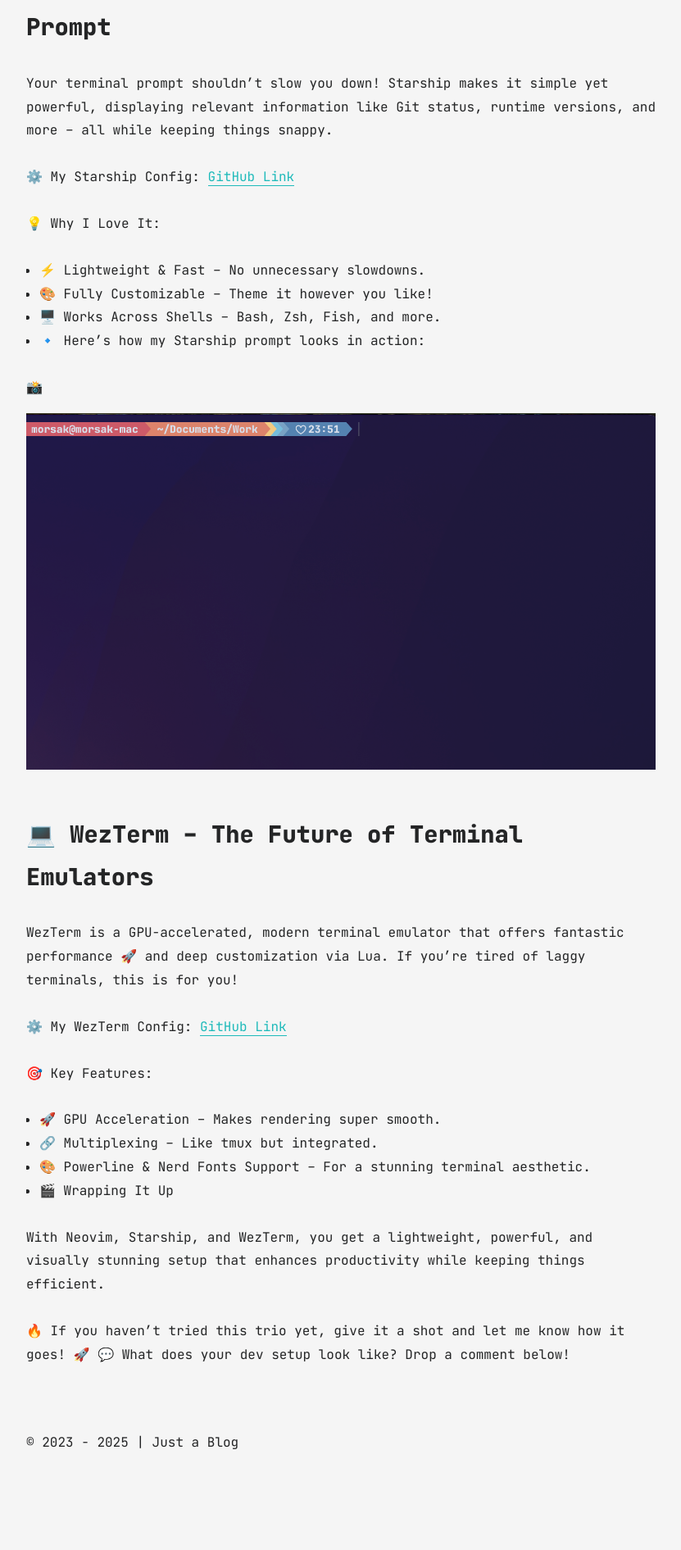
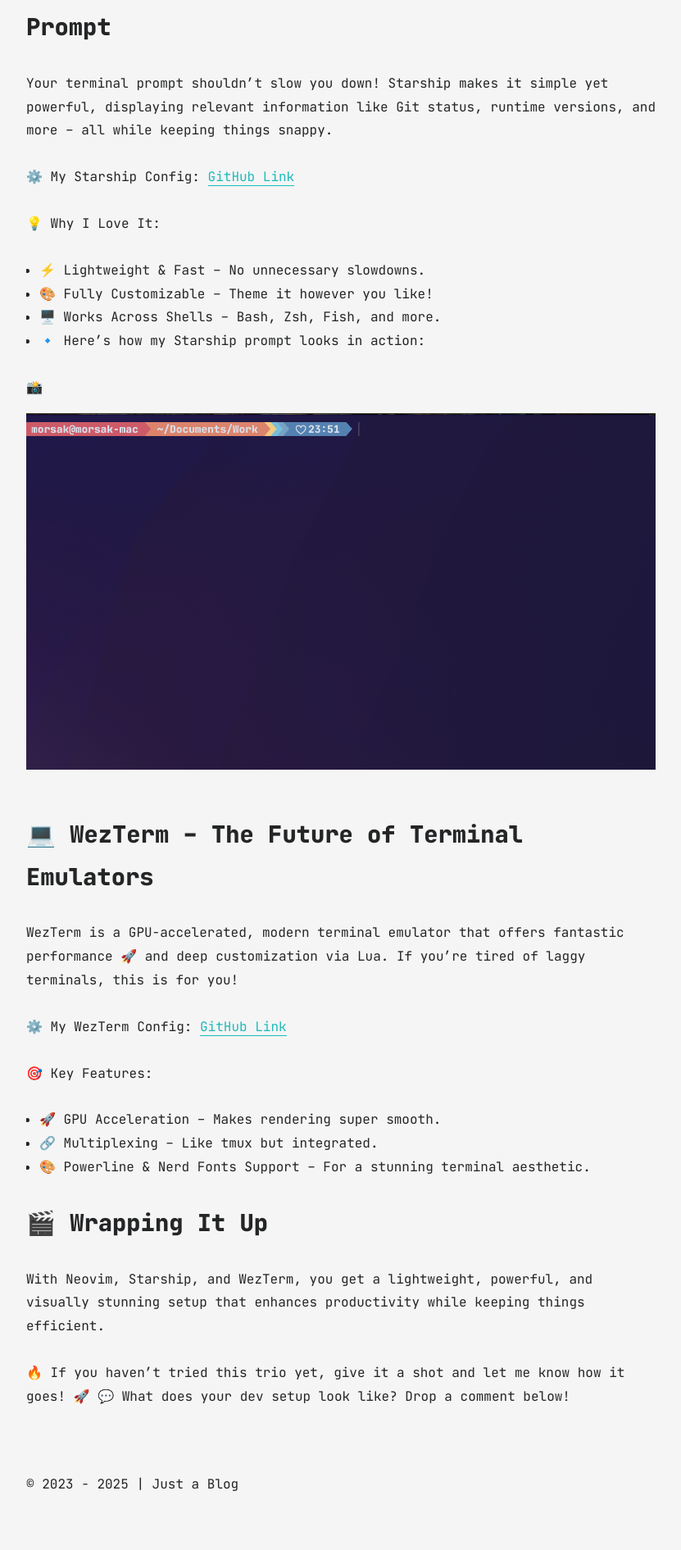
Before and after one commit to see-quick/see-quick.github.io, a Jekyll site: the page built from all_collections/_posts/2025-03-01-nvim-sharship-wezterm.md, in a window 1280 px wide. Shown: the part 2501-4392 px from the top of the page at 82% size, without its empty margins (224-1055 px from the left). Built offline with Jekyll 4.4.1, drawn with Linux system fonts in a browser that asks for light colours; before the commit the page ends 4341 px from its top, so only the background shows below that.

```diff
--- a/all_collections/_posts/2025-03-01-nvim-sharship-wezterm.md
+++ b/all_collections/_posts/2025-03-01-nvim-sharship-wezterm.md
@@ -60,7 +60,8 @@ WezTerm is a GPU-accelerated, modern terminal emulator that offers fantastic per
 - 🚀 GPU Acceleration – Makes rendering super smooth.
 - 🔗 Multiplexing – Like tmux but integrated.
 - 🎨 Powerline & Nerd Fonts Support – For a stunning terminal aesthetic.
-- 🎬 Wrapping It Up
+
+## 🎬 Wrapping It Up
 
 With Neovim, Starship, and WezTerm, you get a lightweight, powerful, and visually stunning setup that enhances productivity while keeping things efficient.
 
```
